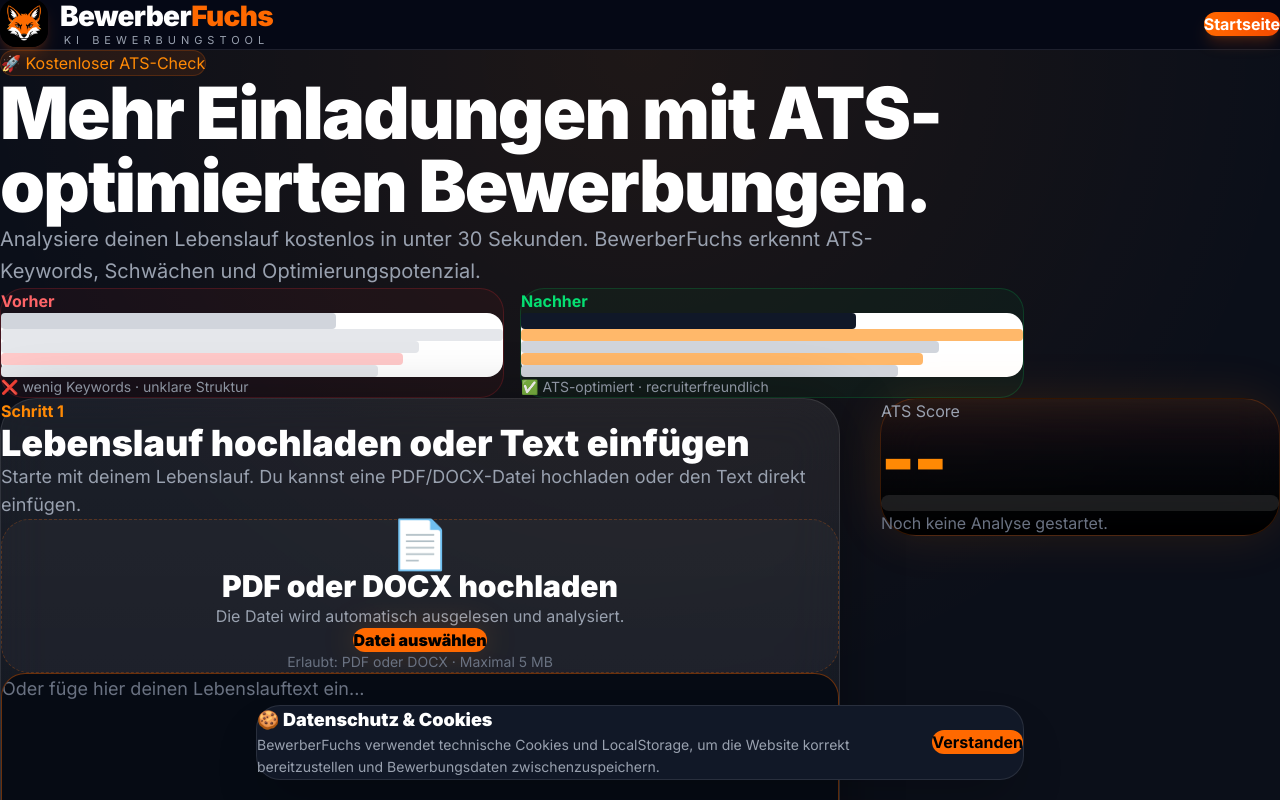
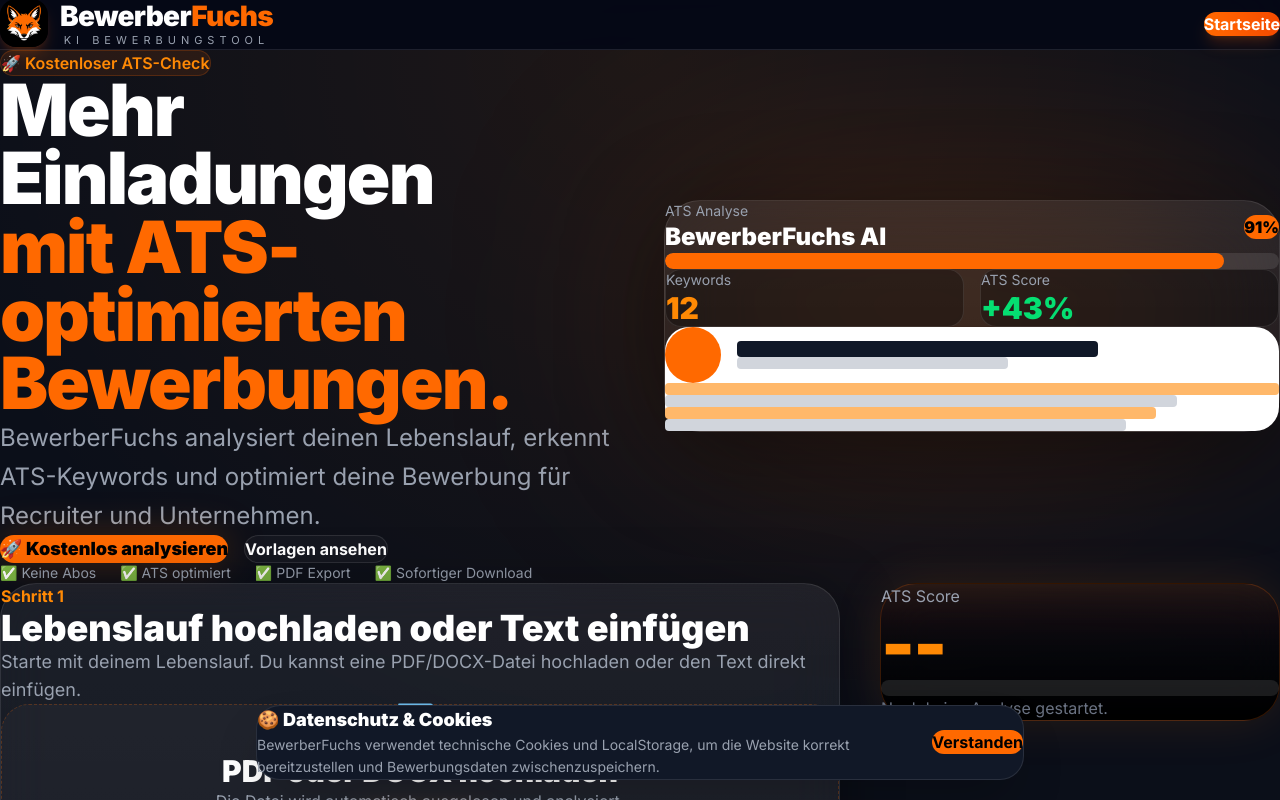
Before and after one commit to steadfastfighter-ui/bewerberfuchs-1, a React (Vite) app in the folder frontend/: page / in a window 1280 px wide. Both pictures are taken after a click on the button "Starten". Shown: the top 800 px of the page. Built offline with nearby package versions, Linux system fonts and the light colour scheme.

Commit message:
clean complete dashboard

```diff
--- a/frontend/src/Dashboard.jsx
+++ b/frontend/src/Dashboard.jsx
@@ -218,48 +218,138 @@ export default function Dashboard({
 
       <div className="px-5 md:px-8 xl:px-14 py-8 md:py-10 bg-[radial-gradient(circle_at_top,rgba(255,122,0,0.08),transparent_35%)]">
         <div className="max-w-[1450px] mx-auto">
-          <div className="mb-8 md:mb-12 max-w-5xl">
-            <div className="inline-flex px-4 py-2 rounded-full bg-orange-500/10 border border-orange-500/20 text-orange-400 mb-5 md:mb-6 text-sm md:text-base">
+        <div className="grid lg:grid-cols-2 gap-12 items-center mb-12 md:mb-20">
+
+  {/* LEFT SIDE */}
+  <div>
+
+    <div className="inline-flex px-4 py-2 rounded-full bg-orange-500/10 border border-orange-500/20 text-orange-400 mb-6 text-sm md:text-base font-semibold">
       🚀 Kostenloser ATS-Check
     </div>
 
-            <h1 className="text-4xl md:text-6xl xl:text-7xl font-black leading-[1.02] tracking-tight mb-5 md:mb-7 max-w-6xl">
-              Mehr Einladungen mit ATS-optimierten Bewerbungen.
+    <h1 className="text-5xl md:text-7xl font-black leading-[0.95] tracking-tight mb-6">
+      Mehr Einladungen
+      <span className="block text-orange-500">
+        mit ATS-optimierten Bewerbungen.
+      </span>
     </h1>
 
-            <p className="text-gray-400 text-base md:text-xl max-w-4xl leading-relaxed">
-              Analysiere deinen Lebenslauf kostenlos in unter 30 Sekunden. BewerberFuchs erkennt ATS-Keywords,
-              Schwächen und Optimierungspotenzial.
+    <p className="text-gray-400 text-lg md:text-2xl leading-relaxed max-w-2xl mb-8">
+      BewerberFuchs analysiert deinen Lebenslauf,
+      erkennt ATS-Keywords und optimiert deine Bewerbung
+      für Recruiter und Unternehmen.
     </p>
-             <div className="mt-8 grid md:grid-cols-2 gap-4">
-  <div className="rounded-3xl border border-red-500/20 bg-red-500/5 p-5">
-    <div className="text-red-400 font-bold mb-3">Vorher</div>
-    <div className="bg-white text-black rounded-2xl p-4 space-y-3">
-      <div className="h-4 bg-gray-300 rounded w-2/3"></div>
-      <div className="h-3 bg-gray-200 rounded w-full"></div>
-      <div className="h-3 bg-gray-200 rounded w-5/6"></div>
-      <div className="h-3 bg-red-200 rounded w-4/5"></div>
-      <div className="h-3 bg-gray-200 rounded w-3/4"></div>
-    </div>
-    <p className="text-sm text-gray-400 mt-3">
-      ❌ wenig Keywords · unklare Struktur
-    </p>
+
+    <div className="flex flex-col sm:flex-row gap-4 mb-8">
+
+      <button
+        onClick={uploadedFile ? analyzeFile : analyzeText}
+        className="bg-orange-500 hover:bg-orange-400 text-black font-black px-8 py-5 rounded-2xl text-lg shadow-[0_0_40px_rgba(255,120,0,0.25)] transition-all"
+      >
+        🚀 Kostenlos analysieren
+      </button>
+
+      <button
+        onClick={() =>
+          document
+            .getElementById("templates")
+            ?.scrollIntoView({ behavior: "smooth" })
+        }
+        className="border border-white/10 hover:border-orange-500/40 bg-white/[0.03] px-8 py-5 rounded-2xl font-bold text-white transition-all"
+      >
+        Vorlagen ansehen
+      </button>
+
     </div>
 
-  <div className="rounded-3xl border border-green-500/20 bg-green-500/5 p-5">
-    <div className="text-green-400 font-bold mb-3">Nachher</div>
-    <div className="bg-white text-black rounded-2xl p-4 space-y-3">
-      <div className="h-4 bg-gray-900 rounded w-2/3"></div>
+    <div className="flex flex-wrap gap-6 text-sm text-gray-400">
+      <div>✅ Keine Abos</div>
+      <div>✅ ATS optimiert</div>
+      <div>✅ PDF Export</div>
+      <div>✅ Sofortiger Download</div>
+    </div>
+
+  </div>
+
+  {/* RIGHT SIDE */}
+  <div className="relative">
+
+    <div className="absolute inset-0 bg-orange-500/20 blur-[120px] rounded-full"></div>
+
+    <div className="relative bg-gradient-to-b from-white/[0.08] to-white/[0.03] border border-white/10 rounded-[36px] p-6 md:p-8 backdrop-blur-2xl shadow-[0_20px_100px_rgba(0,0,0,0.45)]">
+
+      <div className="flex items-center justify-between mb-6">
+
+        <div>
+          <p className="text-gray-400 text-sm">
+            ATS Analyse
+          </p>
+
+          <h3 className="text-2xl font-black">
+            BewerberFuchs AI
+          </h3>
+        </div>
+
+        <div className="bg-orange-500 text-black px-4 py-2 rounded-2xl font-black">
+          91%
+        </div>
+
+      </div>
+
+      <div className="w-full h-4 bg-white/10 rounded-full overflow-hidden mb-8">
+        <div className="h-full w-[91%] bg-orange-500 rounded-full"></div>
+      </div>
+
+      <div className="grid grid-cols-2 gap-4 mb-8">
+
+        <div className="rounded-2xl bg-black/30 border border-white/10 p-4">
+          <p className="text-gray-400 text-sm mb-2">
+            Keywords
+          </p>
+
+          <div className="text-3xl font-black text-orange-400">
+            12
+          </div>
+        </div>
+
+        <div className="rounded-2xl bg-black/30 border border-white/10 p-4">
+          <p className="text-gray-400 text-sm mb-2">
+            ATS Score
+          </p>
+
+          <div className="text-3xl font-black text-green-400">
+            +43%
+          </div>
+        </div>
+
+      </div>
+
+      <div className="rounded-3xl bg-white p-5 text-black">
+
+        <div className="flex items-center gap-4 mb-5">
+
+          <div className="w-14 h-14 rounded-full bg-orange-500"></div>
+
+          <div className="flex-1">
+            <div className="h-4 bg-gray-900 rounded w-2/3 mb-2"></div>
+            <div className="h-3 bg-gray-300 rounded w-1/2"></div>
+          </div>
+
+        </div>
+
+        <div className="space-y-3">
           <div className="h-3 bg-orange-300 rounded w-full"></div>
           <div className="h-3 bg-gray-300 rounded w-5/6"></div>
           <div className="h-3 bg-orange-300 rounded w-4/5"></div>
           <div className="h-3 bg-gray-300 rounded w-3/4"></div>
         </div>
-    <p className="text-sm text-gray-400 mt-3">
-      ✅ ATS-optimiert · recruiterfreundlich
-    </p>
+
       </div>
+
     </div>
+
+  </div>
+
 </div>
 
 <div className="grid lg:grid-cols-3 gap-8 md:gap-10 items-start">
@@ -401,7 +491,7 @@ export default function Dashboard({
             />
           </div>
 
-          <div className={`${cardClass} mt-8 md:mt-10`}>
+          <div id="templates" className={`${cardClass} mt-8 md:mt-10`}>
             <div className="mb-6">
               <p className="text-orange-400 font-bold mb-3">Schritt 3</p>
 
```
Lines whose indentation alone changed are shown as unchanged.
